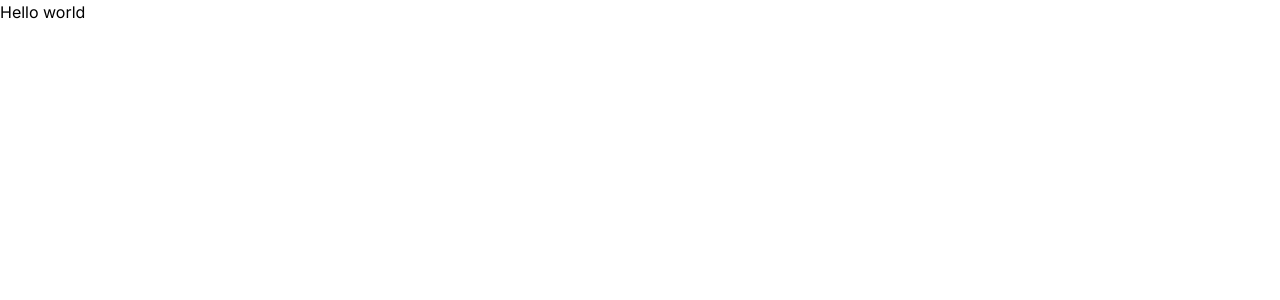
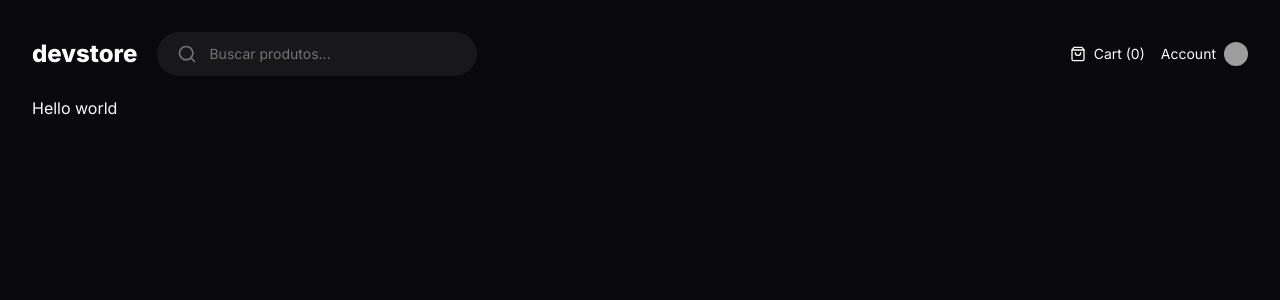
Before and after one commit to gabriel-valino/devstore-nextjs, a Next.js app: page / in a window 1280 px wide. Shown: the top 300 px of the page. Built offline with nearby package versions, Linux system fonts and the light colour scheme; grey boxes are pictures that could not be loaded.

Commit message:
Create Layout and the Header component

```diff
--- a/next.config.mjs
+++ b/next.config.mjs
@@ -1,4 +1,13 @@
 /** @type {import('next').NextConfig} */
-const nextConfig = {};
+const nextConfig = {
+  images: {
+    remotePatterns: [
+      {
+        protocol: 'https',
+        hostname: 'github.com',
+      },
+    ],
+  },
+}
 
-export default nextConfig;
+export default nextConfig
--- a/package.json
+++ b/package.json
@@ -10,6 +10,7 @@
   },
   "dependencies": {
     "@rocketseat/eslint-config": "^2.2.2",
+    "lucide-react": "^0.436.0",
     "next": "14.2.6",
     "react": "^18",
     "react-dom": "^18"
--- /dev/null
+++ b/src/app/(store)/(home)/loading.tsx
@@ -0,0 +1,3 @@
+export default function HomeLoading() {
+  return <p>Carregando...</p>
+}
--- /dev/null
+++ b/src/app/(store)/(home)/page.tsx
@@ -0,0 +1,5 @@
+export default async function Home() {
+  await new Promise((resolve) => setTimeout(resolve, 2000))
+
+  return <h1>Hello world</h1>
+}
--- /dev/null
+++ b/src/app/(store)/layout.tsx
@@ -0,0 +1,11 @@
+import { Header } from '@/components/header'
+import { ReactNode } from 'react'
+
+export default function StoreLayout({ children }: { children: ReactNode }) {
+  return (
+    <div className="mx-auto grid min-h-screen w-full max-w-[1600px] grid-rows-[min-content_max-content] gap-5 p-8">
+      <Header />
+      {children}
+    </div>
+  )
+}
--- /dev/null
+++ b/src/app/(store)/search/loading.tsx
@@ -0,0 +1,3 @@
+export default function SearchLoading() {
+  return <p>Carregando busca...</p>
+}
--- /dev/null
+++ b/src/app/(store)/search/page.tsx
@@ -0,0 +1,4 @@
+export default async function Search() {
+  await new Promise((resolve) => setTimeout(resolve, 2000))
+  return <h1>Search</h1>
+}
--- a/src/app/layout.tsx
+++ b/src/app/layout.tsx
@@ -15,7 +15,7 @@
 }>) {
   return (
     <html lang="pt-BR" className={inter.variable}>
-      <body>{children}</body>
+      <body className="bg-zinc-950 text-zinc-50 antialiased">{children}</body>
     </html>
   )
 }
--- a/src/app/page.tsx
+++ /dev/null
@@ -1,3 +0,0 @@
-export default function Home() {
-  return <h1>Hello world</h1>
-}
--- /dev/null
+++ b/src/components/header.tsx
@@ -0,0 +1,41 @@
+import Link from 'next/link'
+import { Search, ShoppingBag } from 'lucide-react'
+import Image from 'next/image'
+
+export function Header() {
+  return (
+    <div className="flex items-center justify-between">
+      <div className="flex items-center gap-5">
+        <Link href="/" className="text-2xl font-extrabold text-white">
+          devstore
+        </Link>
+
+        <form className="flex w-[320px] items-center gap-3 rounded-full bg-zinc-900 px-5 py-3 ring-zinc-700">
+          <Search className="w-5 h-5 text-zinc-500" />
+          <input
+            type="text"
+            placeholder="Buscar produtos..."
+            className="flex-1 bg-transparent text-sm outline-none placeholder:text-zinc-500"
+          />
+        </form>
+      </div>
+      <div className="flex items-center gap-4">
+        <div className="flex items-center gap-2">
+          <ShoppingBag className="h-4 w-4" />
+          <span className="text-sm">Cart (0)</span>
+        </div>
+
+        <Link href="/" className="flex items-center gap-2 hover:underline">
+          <span className="text-sm">Account</span>
+          <Image
+            src="https://github.com/gabriel-valino.png"
+            className="h-6 w-6 rounded-full"
+            width={24}
+            height={24}
+            alt=""
+          />
+        </Link>
+      </div>
+    </div>
+  )
+}
```
Also changed, not shown: 1 other file (tests, documents, lock files or other folders).
